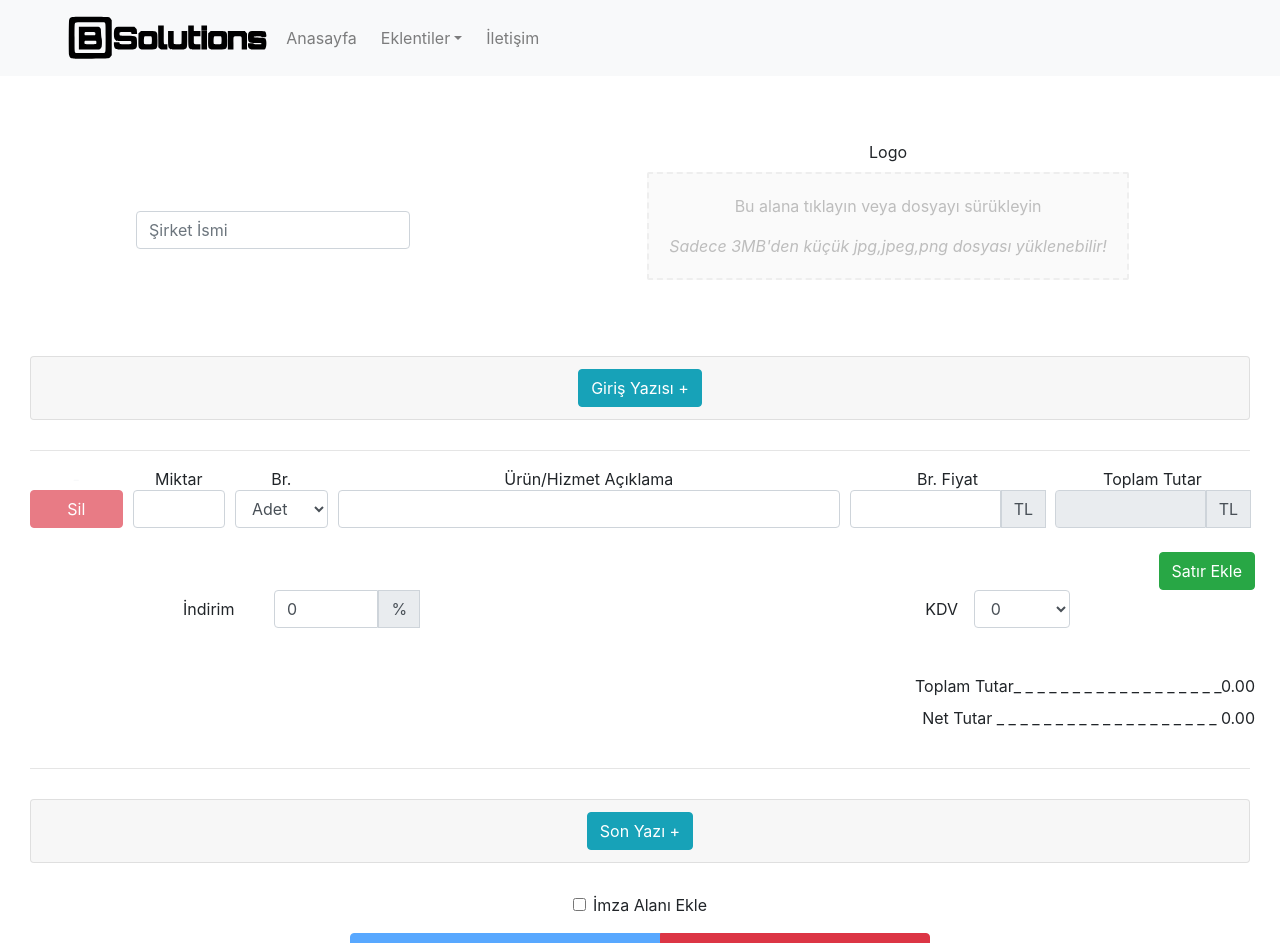
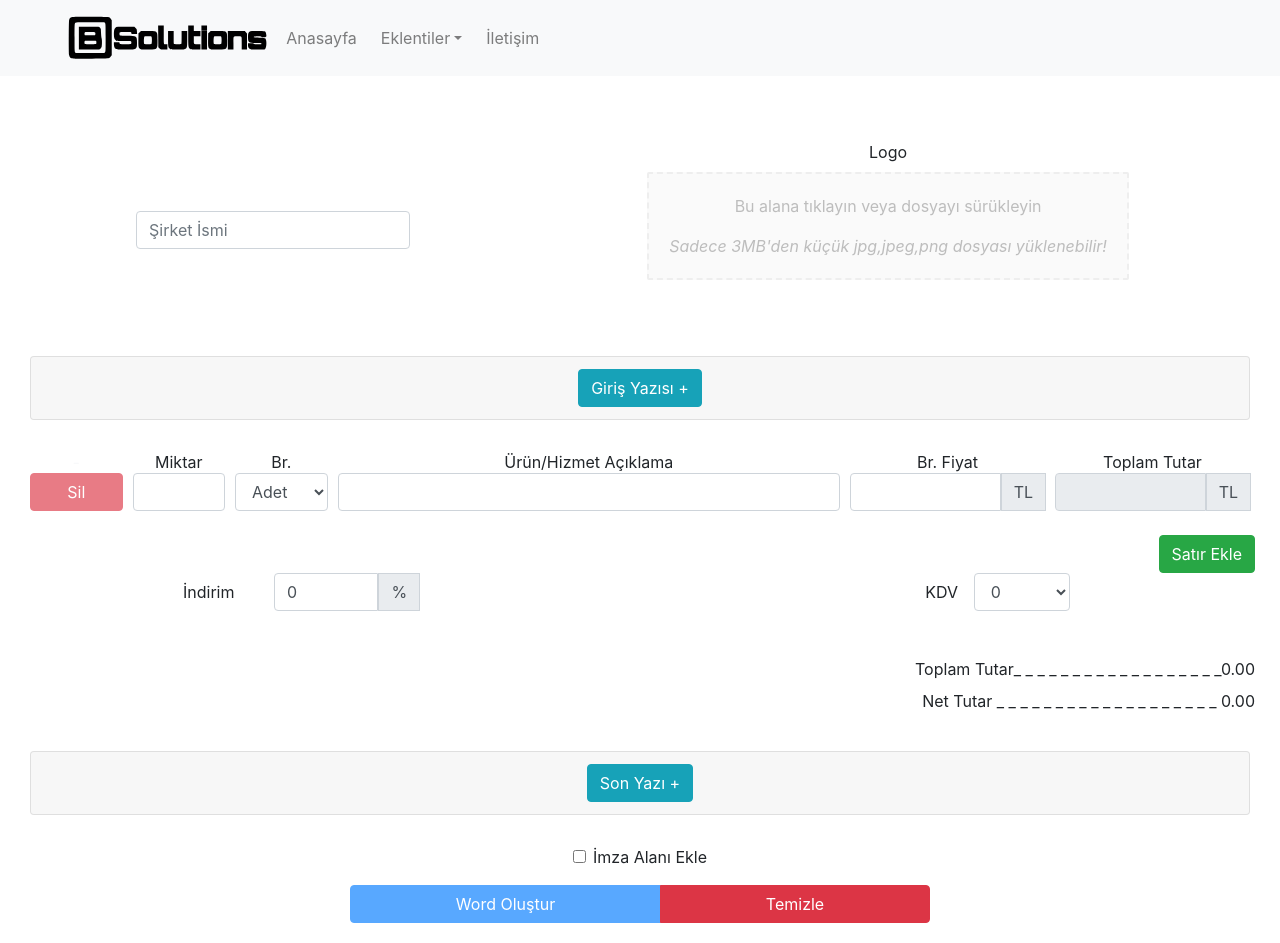
Before and after one commit to onurbilginnn/obsolutions-business, a React (Create React App) app: page /custom-contract in a window 1280 px wide. Shown: the top 943 px of the page. Built offline with nearby package versions, Linux system fonts and the light colour scheme.

Commit message:
120221 Commit

```diff
--- a/src/containers/CustomContract/CustomContract.js
+++ b/src/containers/CustomContract/CustomContract.js
@@ -267,6 +267,8 @@ const CustomContract = props => {
 
     return (
         <div className={styles.CustomContractContainer + " customContractContainer"}>
+            <div className="desktop-only" >
+
             <CompanyAndLogo
             onInputChange={companyNameHandler}
             inputValue={controls.companyName}
@@ -292,8 +294,8 @@ const CustomContract = props => {
                     onTextChange={entryTextChangeHandler}
                 />
             </div>
+            </div>
             <div className={styles.SectionContainer} >
-                <hr />
                 <Form.Row style={{ marginBottom: "-25px" }}>
                     {contractRowHeaders}
                 </Form.Row>
@@ -352,7 +354,7 @@ const CustomContract = props => {
                         <Form.Label>Net Tutar _ _ _ _ _ _ _ _ _ _ _ _ _ _ _ _ _ _ _ {parseFloat(controls.netAmount).toFixed(2)}</Form.Label>
                     </Form.Row>
                 </div>
-                <hr />
+            <div className="desktop-only" >
                 <div className={styles.SectionContainer} >
                     <OBAccordion
                         title="Son Yazı"
@@ -364,7 +366,9 @@ const CustomContract = props => {
                         onTextChange={lastTextChangeHandler}
                     />
                 </div>
+                </div>
             </div>
+            <div className="desktop-only" >
 
             <Form.Row className="justify-content-around align-items-center" >
                 <Form.Group >
@@ -381,6 +385,7 @@ const CustomContract = props => {
                 <Button variant="danger" onClick={clearFormHandler} >Temizle</Button>
             </ButtonGroup>
                 {(controls.companyName === '' && controls.isTouched) && <p className="text-danger" >Word çıktısı için şirket ismi giriniz!!</p>}
+            </div>
         </div>
     );
 };
--- a/src/containers/ExpoContract/ExpoContract.js
+++ b/src/containers/ExpoContract/ExpoContract.js
@@ -117,6 +117,7 @@ const ExpoContract = (props) => {
 
   return (
     <>
+    <div className="desktop-only" >
       <Accordion className="mb-5" style={{marginTop:"100px"}}>
         <Card>
           <Card.Header className="text-center">
@@ -149,10 +150,11 @@ const ExpoContract = (props) => {
           </Accordion.Collapse>
         </Card>
       </Accordion>
+    </div>
       <div className="mb-5 container">
         <div className="row">
           <div className="col col-md-3"></div>
-          <Form className="col-md-6 text-center">
+          <Form className="col-md-6 mt-2 text-center">
       <h3>Veri Girişi</h3>
             <hr />
             <div className="row ">
@@ -303,6 +305,7 @@ const ExpoContract = (props) => {
               </InputGroup>
             </Col>
 
+            <div className="desktop-only" >
             <Form.Row className="justify-content-around align-items-center" >
                 <Form.Group >
                     <Form.Check
@@ -318,6 +321,7 @@ const ExpoContract = (props) => {
                 <Button variant="danger" onClick={clearFormHandler} >Temizle</Button>
             </ButtonGroup>
                 {(controls.companyName === '' && controls.isTouched) && <p className="text-danger" >Word çıktısı için şirket ismi giriniz!</p>}
+            </div>
           </Form>
         </div>
       </div>
--- a/src/index.css
+++ b/src/index.css
@@ -35,3 +35,9 @@ code {
 .ob_link:hover {
 	color: black;
 }
+
+@media (max-width: 600px) {
+	.desktop-only {
+		display: none;
+	}
+}
```
Also changed, not shown: src/containers/CustomContract/CustomContract.module.css (line endings or trailing spaces), 1 other file (tests, documents, lock files or other folders).
